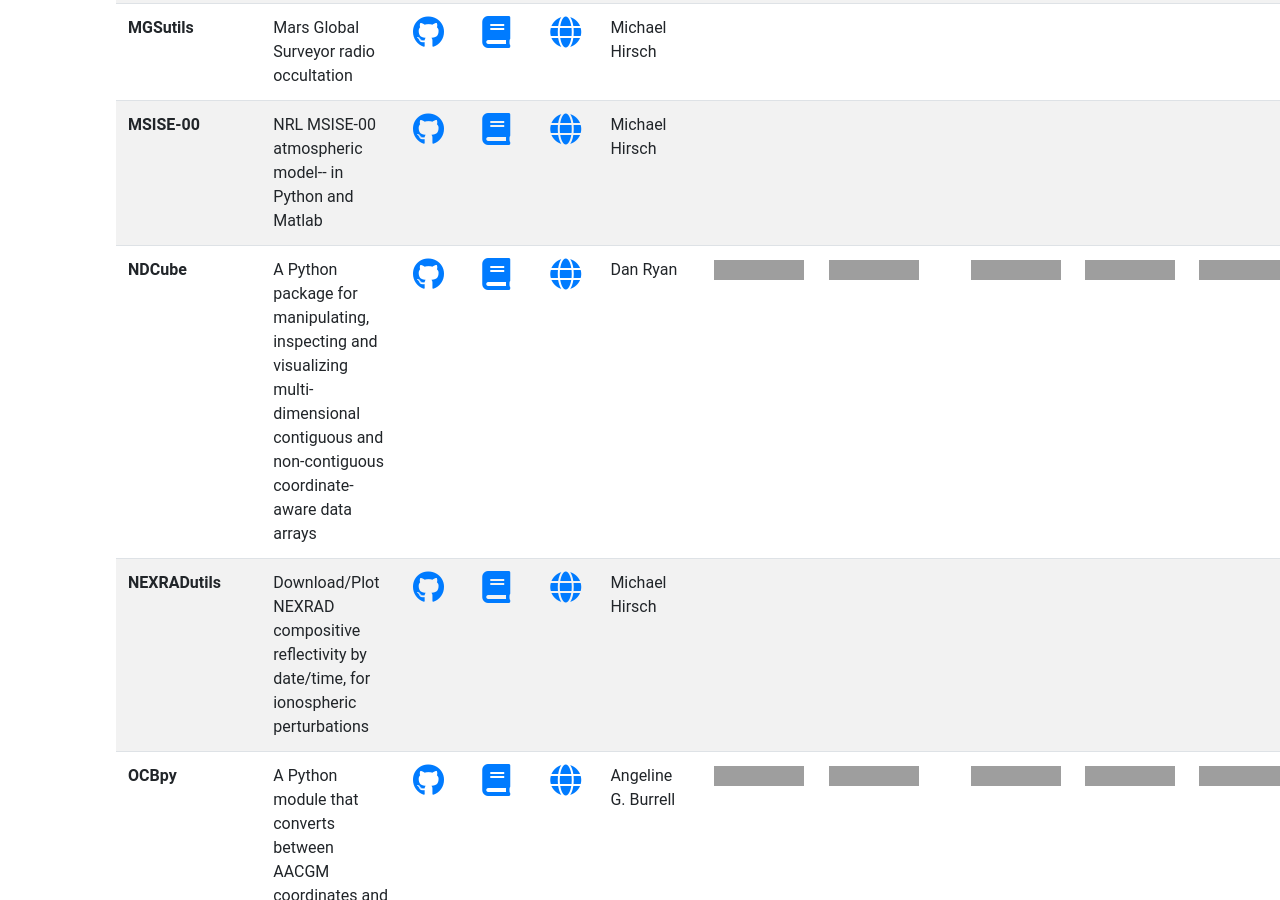
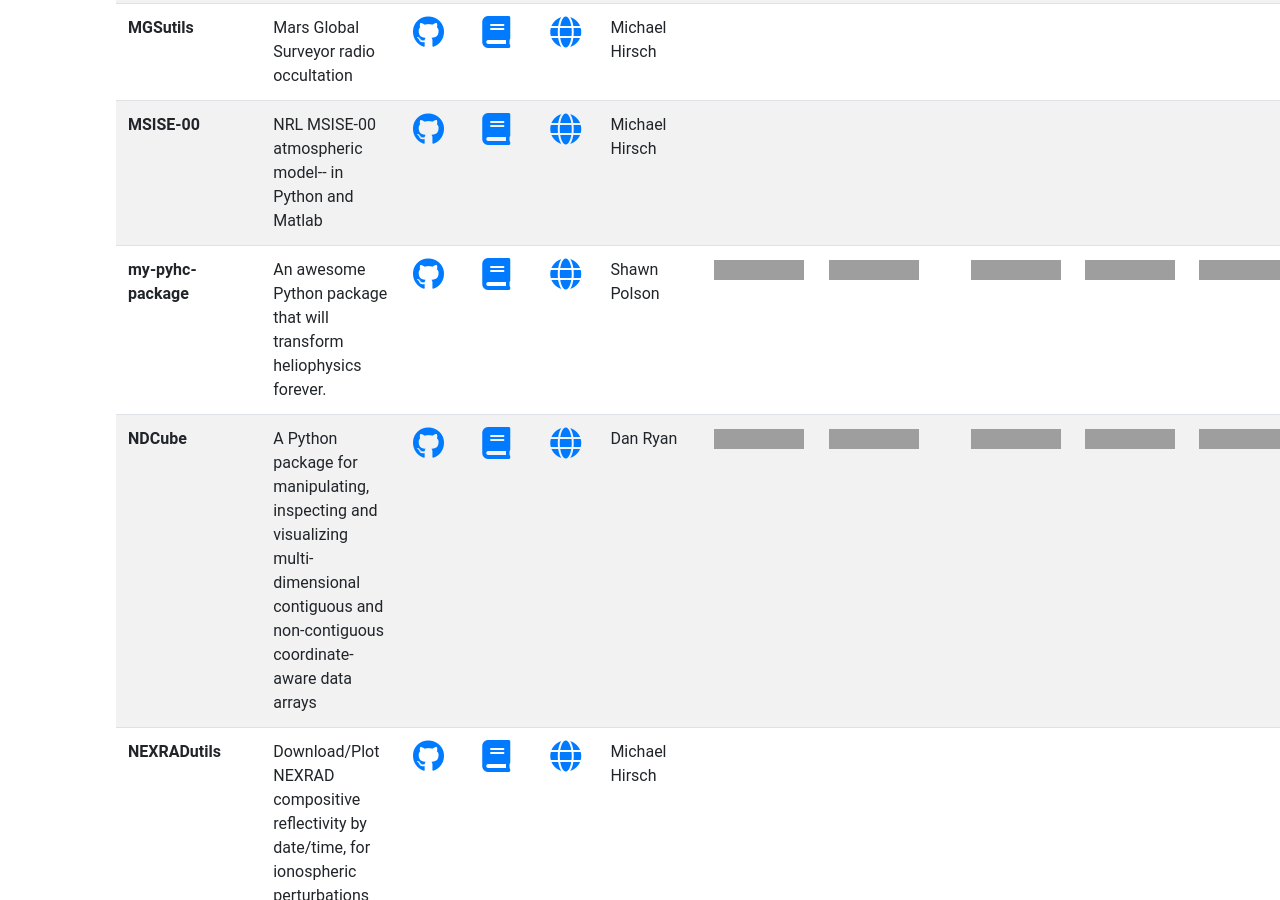
Before and after one commit to heliophysicsPy/heliophysicsPy.github.io, a Jekyll site: the page built from _pages/projects.html, in a window 1280 px wide and 900 px high, scrolled down 7108 px, cut to the strip 0-900 px from the top of the window. Built offline with Jekyll 4.4.1, drawn with Linux system fonts in a browser that asks for light colours; nearby versions of some CDN libraries; grey boxes are pictures that could not be loaded.

Commit message:
Add test package

```diff
--- a/_data/projects.yml
+++ b/_data/projects.yml
@@ -664,3 +664,16 @@
   software_maturity: [ "https://img.shields.io/badge/Good-brightgreen.svg", "Good" ]
   python3: [ "https://img.shields.io/badge/Good-brightgreen.svg", "Good" ]
   license: [ "https://img.shields.io/badge/Good-brightgreen.svg", "Good" ]
+
+- name: "my-pyhc-package"
+  code: "https://github.com/sapols/my-pyhc-package"
+  description: "An awesome Python package that will transform heliophysics forever."
+  docs: "https://github.com/sapols/my-pyhc-package/tree/main/docs"
+  contact: "Shawn Polson"
+  keywords: ["general", "solar"]
+  community: ["https://img.shields.io/badge/Good-brightgreen.svg", "Good"]
+  documentation: ["https://img.shields.io/badge/Requires%20improvement-red.svg", "Requires improvement"]
+  testing: ["https://img.shields.io/badge/Partially%20met-orange.svg", "Partially met"]
+  software_maturity: ["https://img.shields.io/badge/Good-brightgreen.svg", "Good"]
+  python3: ["https://img.shields.io/badge/Good-brightgreen.svg", "Good"]
+  license: ["https://img.shields.io/badge/Good-brightgreen.svg", "Good"]
```
